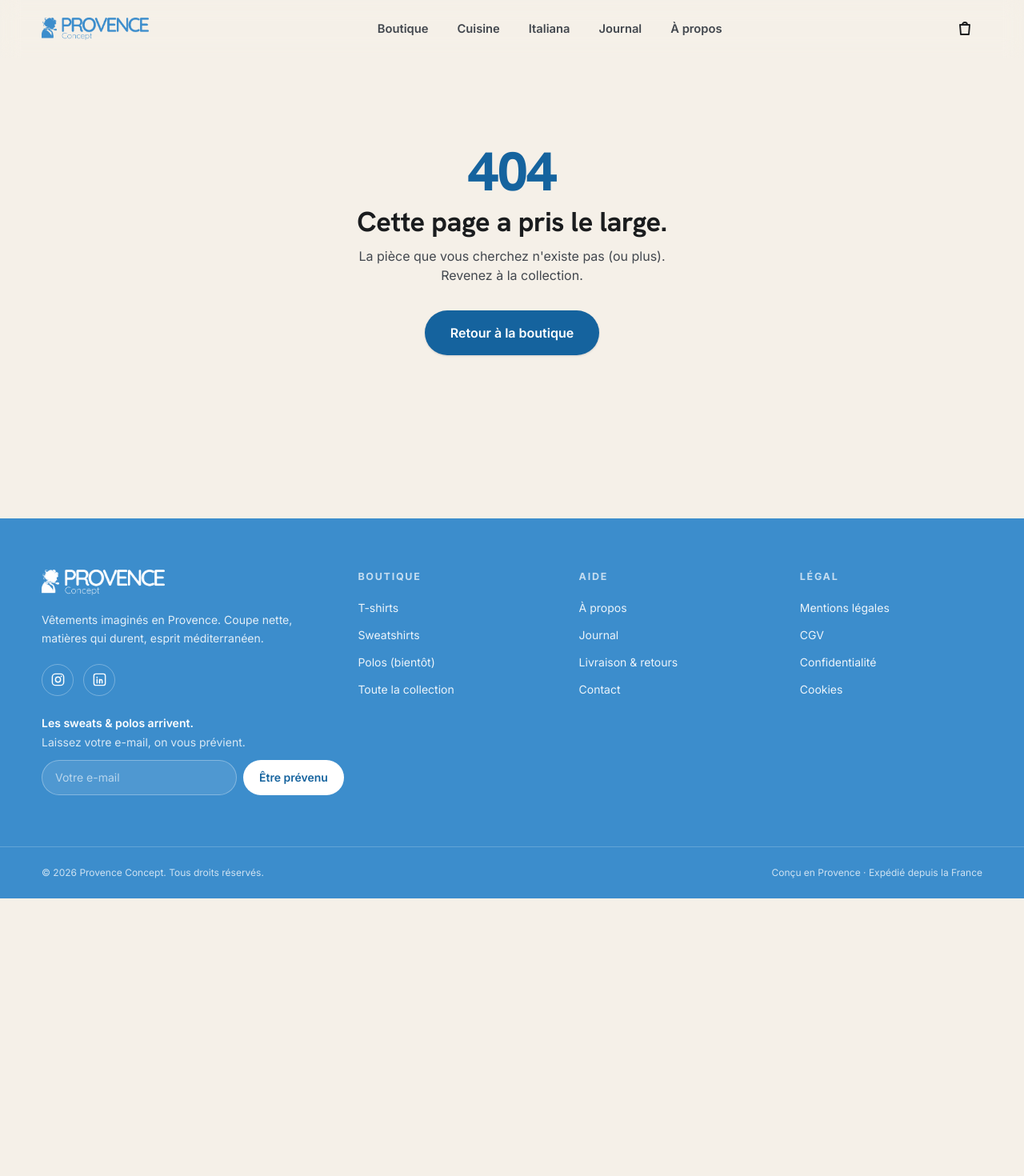
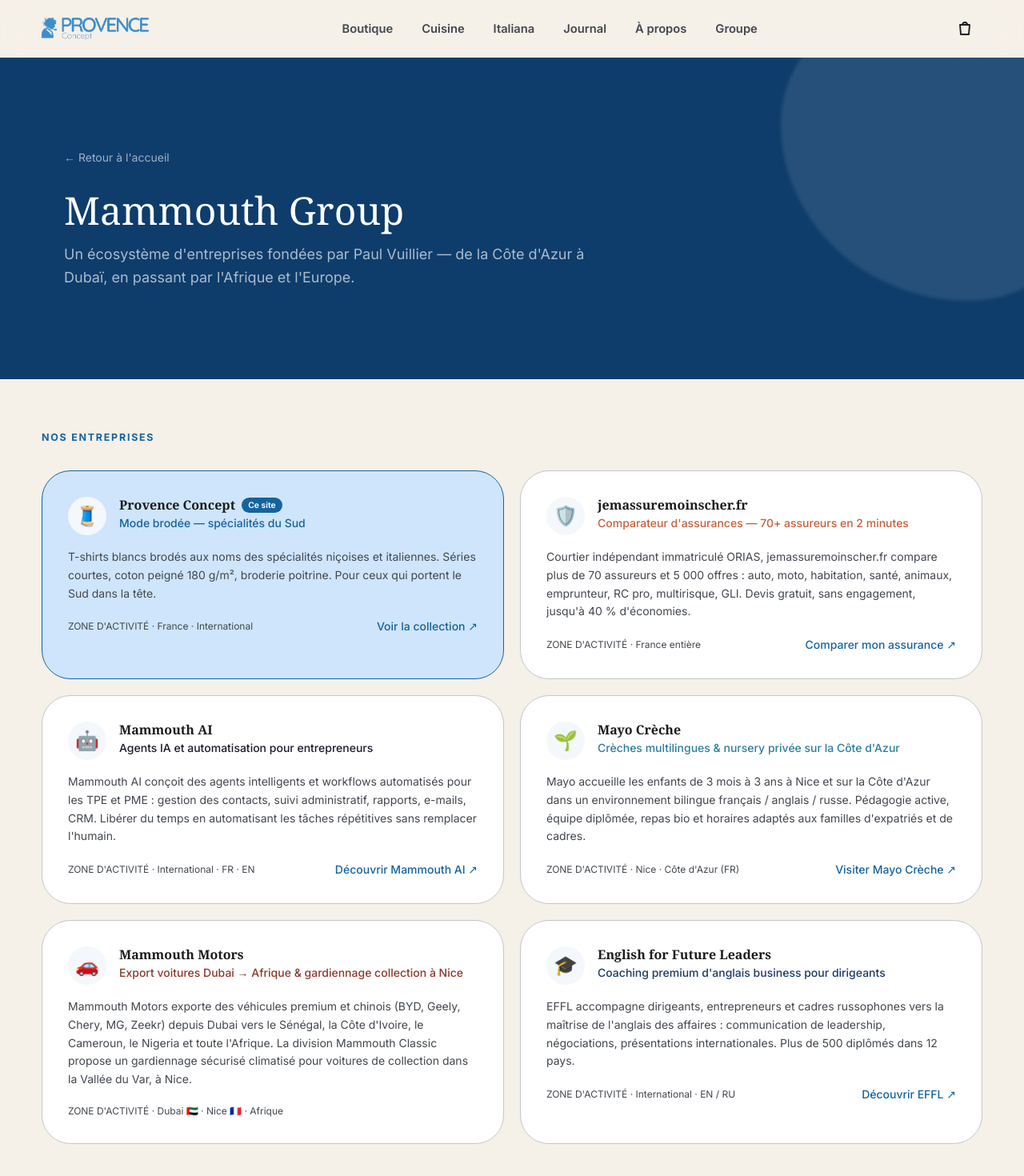
Before and after one commit to jemassuremoinscher/provence_concept, a Next.js app: page /mammouth-group in a window 1280 px wide. Before the commit this address had no page. Shown: the top 1470 px of the page at 80% size. Before the commit the page ends 1123 px from the top, so only its background shows below. Built offline with nearby package versions, Linux system fonts and the light colour scheme.

Commit message:
feat: page Mammouth Group + lien nav et footer

```diff
--- /dev/null
+++ b/src/app/mammouth-group/page.tsx
@@ -0,0 +1,172 @@
+import type { Metadata } from "next";
+import Link from "next/link";
+
+export const metadata: Metadata = {
+  title: "Mammouth Group — l'écosystème de marques",
+  description:
+    "Mammouth Group est un écosystème d'entreprises fondées par Paul Vuillier — de la Côte d'Azur à Dubaï : assurance, IA, micro-crèches, coaching anglais, voitures et mode brodée.",
+  alternates: { canonical: "/mammouth-group" },
+};
+
+const COMPANIES = [
+  {
+    name: "Provence Concept",
+    url: "https://provence-concept.vercel.app",
+    tagline: "Mode brodée — spécialités du Sud",
+    taglineColor: "#15639E",
+    description:
+      "T-shirts blancs brodés aux noms des spécialités niçoises et italiennes. Séries courtes, coton peigné 180 g/m², broderie poitrine. Pour ceux qui portent le Sud dans la tête.",
+    zone: "France · International",
+    cta: "Voir la collection",
+    icon: "🧵",
+    current: true,
+  },
+  {
+    name: "jemassuremoinscher.fr",
+    url: "https://www.jemassuremoinscher.fr",
+    tagline: "Comparateur d'assurances — 70+ assureurs en 2 minutes",
+    taglineColor: "#C4603A",
+    description:
+      "Courtier indépendant immatriculé ORIAS, jemassuremoinscher.fr compare plus de 70 assureurs et 5 000 offres : auto, moto, habitation, santé, animaux, emprunteur, RC pro, multirisque, GLI. Devis gratuit, sans engagement, jusqu'à 40 % d'économies.",
+    zone: "France entière",
+    cta: "Comparer mon assurance",
+    icon: "🛡️",
+  },
+  {
+    name: "Mammouth AI",
+    url: "https://www.mammouth-ai.com",
+    tagline: "Agents IA et automatisation pour entrepreneurs",
+    taglineColor: "#1C1A2E",
+    description:
+      "Mammouth AI conçoit des agents intelligents et workflows automatisés pour les TPE et PME : gestion des contacts, suivi administratif, rapports, e-mails, CRM. Libérer du temps en automatisant les tâches répétitives sans remplacer l'humain.",
+    zone: "International · FR · EN",
+    cta: "Découvrir Mammouth AI",
+    icon: "🤖",
+  },
+  {
+    name: "Mayo Crèche",
+    url: "https://www.mayocreche.fr",
+    tagline: "Crèches multilingues & nursery privée sur la Côte d'Azur",
+    taglineColor: "#2E7D9C",
+    description:
+      "Mayo accueille les enfants de 3 mois à 3 ans à Nice et sur la Côte d'Azur dans un environnement bilingue français / anglais / russe. Pédagogie active, équipe diplômée, repas bio et horaires adaptés aux familles d'expatriés et de cadres.",
+    zone: "Nice · Côte d'Azur (FR)",
+    cta: "Visiter Mayo Crèche",
+    icon: "🌱",
+  },
+  {
+    name: "Mammouth Motors",
+    url: "#",
+    tagline: "Export voitures Dubai → Afrique & gardiennage collection à Nice",
+    taglineColor: "#8B3A2A",
+    description:
+      "Mammouth Motors exporte des véhicules premium et chinois (BYD, Geely, Chery, MG, Zeekr) depuis Dubai vers le Sénégal, la Côte d'Ivoire, le Cameroun, le Nigeria et toute l'Afrique. La division Mammouth Classic propose un gardiennage sécurisé climatisé pour voitures de collection dans la Vallée du Var, à Nice.",
+    zone: "Dubai 🇦🇪 · Nice 🇫🇷 · Afrique",
+    cta: "Visiter Mammouth Motors",
+    icon: "🚗",
+  },
+  {
+    name: "English for Future Leaders",
+    url: "https://www.myeffl.com",
+    tagline: "Coaching premium d'anglais business pour dirigeants",
+    taglineColor: "#1A3A6B",
+    description:
+      "EFFL accompagne dirigeants, entrepreneurs et cadres russophones vers la maîtrise de l'anglais des affaires : communication de leadership, négociations, présentations internationales. Plus de 500 diplômés dans 12 pays.",
+    zone: "International · EN / RU",
+    cta: "Découvrir EFFL",
+    icon: "🎓",
+  },
+];
+
+export default function MammouthGroupPage() {
+  return (
+    <article className="pb-20">
+      {/* Hero */}
+      <div className="relative overflow-hidden bg-[#0e3d6b] px-6 py-20 sm:px-12 sm:py-28">
+        <div
+          aria-hidden
+          className="pc-blob absolute -right-24 -top-24 h-[400px] w-[400px] bg-white/10 blur-[2px]"
+        />
+        <div className="shell relative">
+          <Link
+            href="/"
+            className="mb-8 inline-flex items-center gap-2 text-sm text-white/60 hover:text-white/90"
+          >
+            ← Retour à l'accueil
+          </Link>
+          <h1 className="font-serif text-4xl font-normal text-white sm:text-5xl">
+            Mammouth Group
+          </h1>
+          <p className="mt-4 max-w-2xl text-lg font-light leading-relaxed text-white/65">
+            Un écosystème d'entreprises fondées par Paul Vuillier — de la
+            Côte d'Azur à Dubaï, en passant par l'Afrique et l'Europe.
+          </p>
+        </div>
+      </div>
+
+      {/* Grille entreprises */}
+      <div className="shell mt-16">
+        <h2 className="eyebrow text-primary mb-8">Nos entreprises</h2>
+        <div className="grid gap-5 sm:grid-cols-2">
+          {COMPANIES.map((c) => (
+            <div
+              key={c.name}
+              className={`rounded-2xl border p-6 sm:p-8 ${
+                c.current
+                  ? "border-primary bg-primary-container"
+                  : "border-outline-variant bg-surface-lowest"
+              }`}
+            >
+              {/* En-tête */}
+              <div className="flex items-start gap-4">
+                <div className="flex h-12 w-12 shrink-0 items-center justify-center rounded-xl bg-surface-low text-2xl">
+                  {c.icon}
+                </div>
+                <div>
+                  <div className="flex items-center gap-2">
+                    <h3 className="card-name-serif text-on-surface">
+                      {c.name}
+                    </h3>
+                    {c.current && (
+                      <span className="rounded-full bg-primary px-2 py-0.5 text-[0.65rem] font-semibold text-on-primary">
+                        Ce site
+                      </span>
+                    )}
+                  </div>
+                  <p
+                    className="mt-0.5 text-sm font-medium"
+                    style={{ color: c.taglineColor }}
+                  >
+                    {c.tagline}
+                  </p>
+                </div>
+              </div>
+
+              {/* Description */}
+              <p className="mt-4 text-sm leading-relaxed text-on-surface-variant">
+                {c.description}
+              </p>
+
+              {/* Pied */}
+              <div className="mt-5 flex items-center justify-between">
+                <span className="text-xs text-on-surface-variant">
+                  ZONE D'ACTIVITÉ · {c.zone}
+                </span>
+                {c.url !== "#" && (
+                  <a
+                    href={c.url}
+                    target={c.current ? "_self" : "_blank"}
+                    rel="noopener noreferrer"
+                    className="text-sm font-medium text-primary hover:underline"
+                  >
+                    {c.cta} ↗
+                  </a>
+                )}
+              </div>
+            </div>
+          ))}
+        </div>
+      </div>
+    </article>
+  );
+}
--- a/src/components/app-bar.tsx
+++ b/src/components/app-bar.tsx
@@ -13,6 +13,7 @@
   { href: "/boutique?collection=italiana", label: "Italiana" },
   { href: "/journal", label: "Journal" },
   { href: "/a-propos", label: "À propos" },
+  { href: "/mammouth-group", label: "Groupe" },
 ];
 
 export function AppBar() {
--- a/src/components/footer.tsx
+++ b/src/components/footer.tsx
@@ -32,12 +32,21 @@
       { href: "/cookies", label: "Cookies" },
     ],
   },
+  {
+    title: "Groupe",
+    links: [
+      { href: "/mammouth-group", label: "Mammouth Group" },
+      { href: "https://www.mammouth-ai.com", label: "Mammouth AI", external: true },
+      { href: "https://www.jemassuremoinscher.fr", label: "jemassuremoinscher.fr", external: true },
+      { href: "https://www.mayocreche.fr", label: "Mayo Crèche", external: true },
+    ],
+  },
 ];
 
 export function Footer() {
   return (
     <footer className="mt-24 bg-brand text-white">
-      <div className="shell grid gap-12 py-16 md:grid-cols-[1.4fr_repeat(3,1fr)]">
+      <div className="shell grid gap-12 py-16 md:grid-cols-[1.4fr_repeat(4,1fr)]">
         <div>
           <Image src="/logo-white.png" alt="Provence Concept" width={520} height={108} className="h-8 w-auto" />
           <p className="mt-5 max-w-xs text-sm leading-relaxed text-white/85">
```
